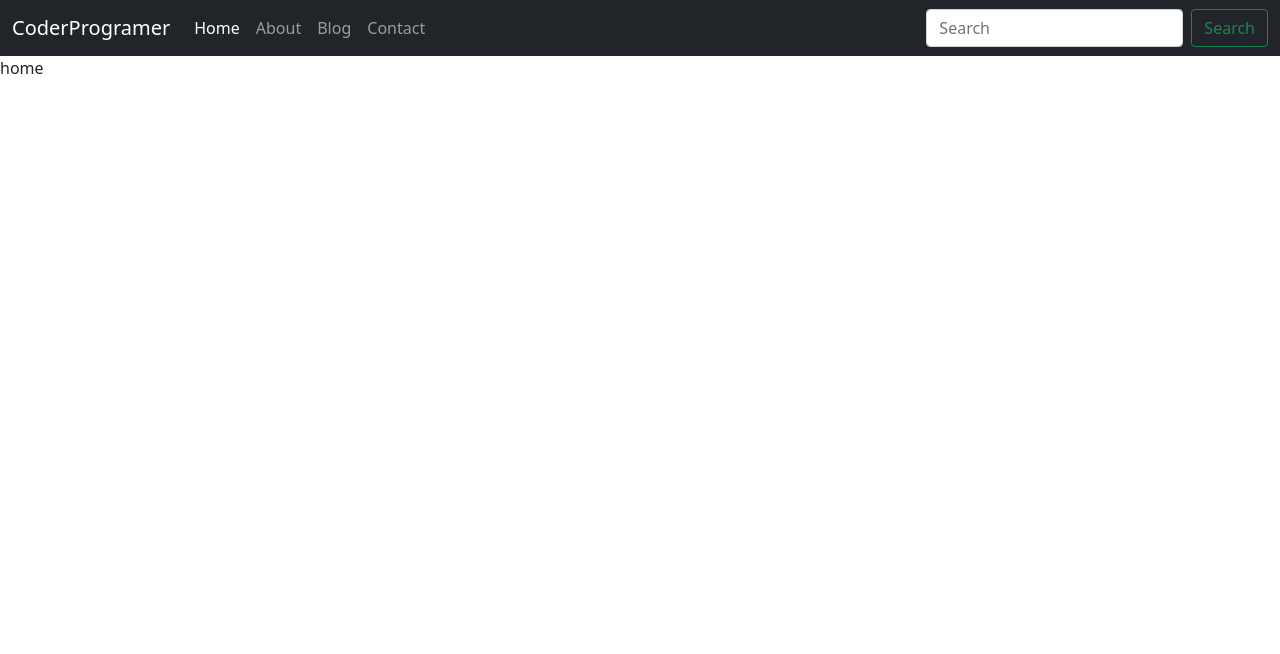
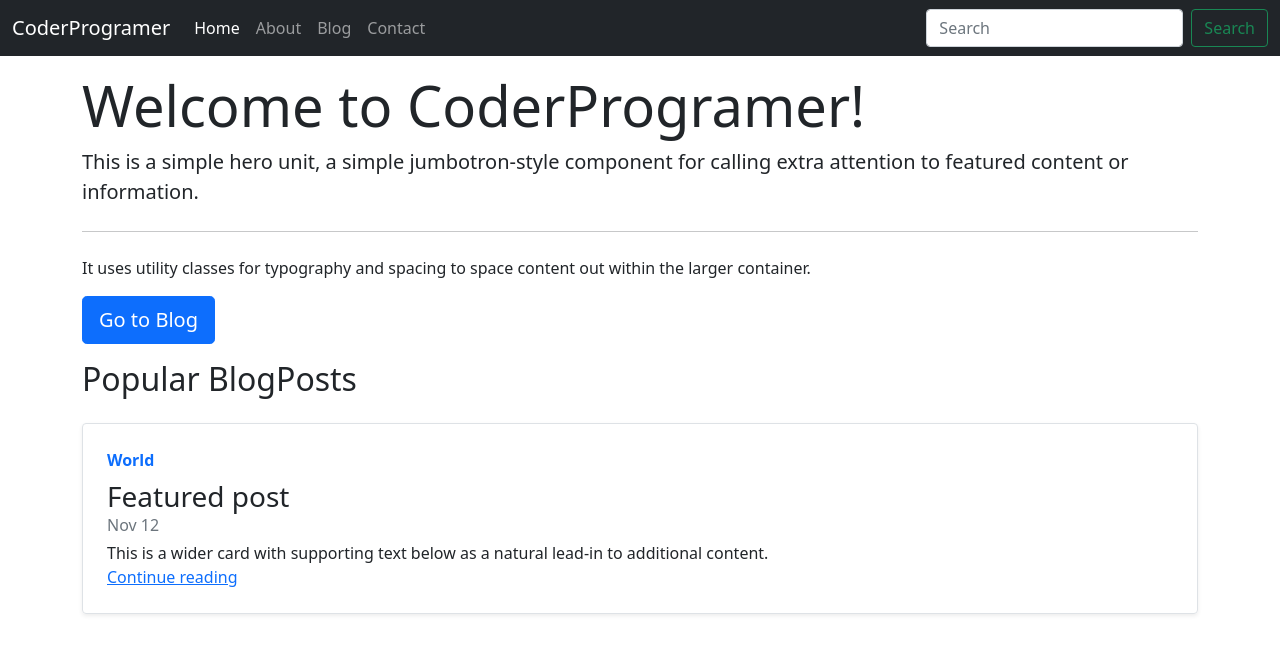
Before and after one commit to Sanskar0124/Coder-Programer-Django-, a Django app: page / in a window 1280 px wide. Shown: the top 654 px of the page. Run offline with Django 3.2, Linux system fonts and the light colour scheme.

Commit message:
Added messages framework and pages

```diff
--- a/CoderProgramer/settings.py
+++ b/CoderProgramer/settings.py
@@ -11,6 +11,8 @@ https://docs.djangoproject.com/en/3.1/ref/settings/
 """
 
 from pathlib import Path
+from django.contrib.messages import constants as messages
+
 
 # Build paths inside the project like this: BASE_DIR / 'subdir'.
 BASE_DIR = Path(__file__).resolve().parent.parent
@@ -120,3 +122,7 @@ USE_TZ = True
 # https://docs.djangoproject.com/en/3.1/howto/static-files/
 
 STATIC_URL = '/static/'
+
+MESSAGE_TAGS = {
+    messages.ERROR: 'danger'
+}
--- a/home/views.py
+++ b/home/views.py
@@ -1,5 +1,6 @@
 from django.shortcuts import render,HttpResponse
 from home.models import Contact
+from django.contrib import messages
 
 # Create your views here.
 def home(request):
@@ -15,6 +16,11 @@ def contact(request):
         phone = request.POST.get('phone')
         content = request.POST.get('content')
         print(name, email,phone, content)
-        contact = Contact(name=name, email=email,phone=phone, content=content)
-        contact.save()
+
+        if len(name)<2 or len(email)<3 or len(phone)<10 or len(content)<4:
+            messages.error(request, "Please fill the form Correctly")
+        else:
+            contact = Contact(name=name, email=email,phone=phone, content=content)
+            contact.save()
+            messages.success(request, "Your message has been successfully sent")
     return render(request, 'home/contact.html')
--- a/templates/base.html
+++ b/templates/base.html
@@ -21,16 +21,16 @@
     <div class="collapse navbar-collapse" id="navbarSupportedContent">
       <ul class="navbar-nav me-auto mb-2 mb-lg-0">
         <li class="nav-item">
-          <a class="nav-link active" aria-current="page" href="/">Home</a>
+          <a class="nav-link {% block homeactive %}{% endblock homeactive %}" aria-current="page" href="/">Home</a>
         </li>
         <li class="nav-item">
-          <a class="nav-link" href="/about">About</a>
+          <a class="nav-link {% block aboutactive %}{% endblock aboutactive %}" href="/about">About</a>
         </li>
         <li class="nav-item">
-          <a class="nav-link" href="/blog">Blog</a>
+          <a class="nav-link {% block blogactive %}{% endblock blogactive %}" href="/blog">Blog</a>
         </li>
         <li class="nav-item">
-          <a class="nav-link" href="/contact">Contact</a>
+          <a class="nav-link {% block contactactive %}{% endblock contactactive %}" href="/contact">Contact</a>
         </li>
       </ul>
       <form class="d-flex">
@@ -40,6 +40,14 @@
     </div>
   </div>
 </nav>
+{% if messages %}
+{% for message in messages %}
+<div class="alert alert-{{ message.tags }} alert-dismissible fade show m-0" role="alert">
+  <strong>Message: </strong> {{ message }}
+  <button type="button" class="btn-close" data-bs-dismiss="alert" aria-label="Close"></button>
+</div>
+{% endfor messages %}
+{% endif %}
 
 {% block body %} {% endblock body %}
 
--- a/templates/home/about.html
+++ b/templates/home/about.html
@@ -1,6 +1,7 @@
 {% extends 'base.html' %}
 
 {% block title %} About {% endblock title %}
+{% block aboutactive %}active{% endblock aboutactive %}
 
 {% block body %}
 about
--- a/templates/home/contact.html
+++ b/templates/home/contact.html
@@ -1,6 +1,7 @@
 {% extends 'base.html' %}
 
 {% block title %} Contact {% endblock title %}
+{% block contactactive %}active{% endblock contactactive %}
 
 {% block body %}
 <div class="container my-3">
--- a/templates/home/home.html
+++ b/templates/home/home.html
@@ -1,7 +1,32 @@
 {% extends 'base.html' %}
 
 {% block title %} Home {% endblock title %}
+{% block homeactive %}active{% endblock homeactive %}
 
 {% block body %}
-home
+<div class="container">
+<div class="jumbotron my-3">
+  <h1 class="display-4">Welcome to CoderProgramer!</h1>
+  <p class="lead">This is a simple hero unit, a simple jumbotron-style component for calling extra attention to featured content or information.</p>
+  <hr class="my-4">
+  <p>It uses utility classes for typography and spacing to space content out within the larger container.</p>
+  <a class="btn btn-primary btn-lg" href="/blog" role="button">Go to Blog</a>
+  </div>
+</div>
+
+<div class="container">
+<h2>Popular BlogPosts</h2>
+    <div class="row g-0 border rounded overflow-hidden flex-md-row my-4 shadow-sm h-md-250 position-relative">
+        <div class="col p-4 d-flex flex-column position-static">
+          <strong class="d-inline-block mb-2 text-primary">World</strong>
+          <h3 class="mb-0">Featured post</h3>
+          <div class="mb-1 text-muted">Nov 12</div>
+          <p class="card-text mb-auto">This is a wider card with supporting text below as a natural lead-in to additional content.</p>
+          <a href="#" class="stretched-link">Continue reading</a>
+        </div>
+        <div class="col-auto d-none d-lg-block">
+
+        </div>
+    </div>
+</div>
 {% endblock body %}
```
Also changed, not shown: templates/blog/blogHome.html (+19 -1 lines), db.sqlite3.
